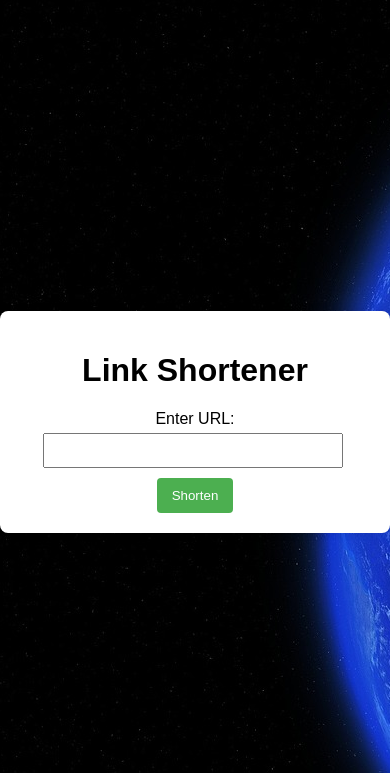
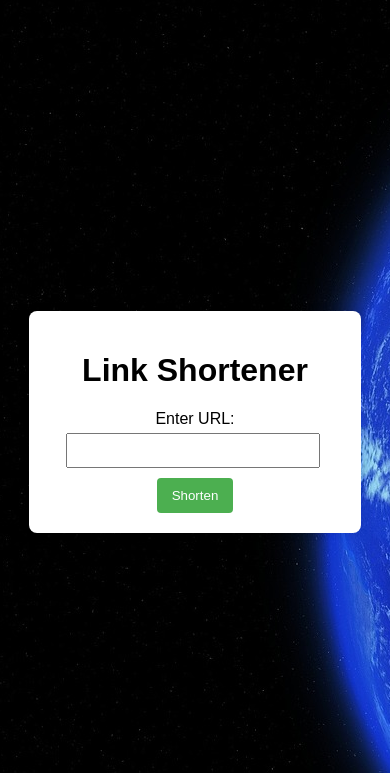
Before and after one commit to diptodp/linksortner, a Flask app: page / in a window 390 px wide. Shown: the top 773 px of the page. Run offline with Flask 3, Linux system fonts and the light colour scheme.

Commit message:
update responsive in small devices

```diff
--- a/static/style.css
+++ b/static/style.css
@@ -64,6 +64,6 @@
 
 @media (max-width: 480px) {
     .container {
-        width: 95%; /* Adjust width for smaller screens */
+        width: 75%; /* Adjust width for smaller screens */
     }
 }
```
